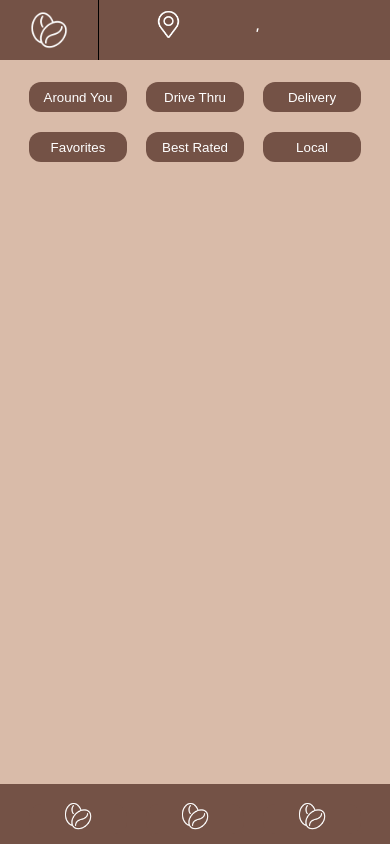
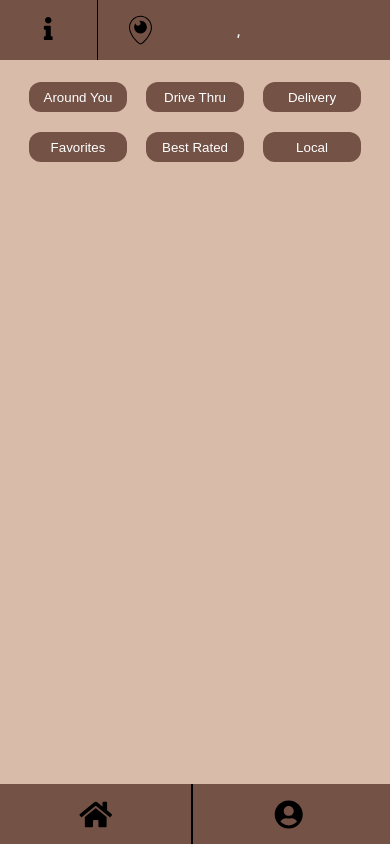
Before and after one commit to WalidMorocco/TWR-Final-Project, a React (Create React App) app in the folder client/: page / in a window 390 px wide. Built offline with nearby package versions, Linux system fonts and the light colour scheme; no server answers.

Commit message:
style / search changes

```diff
--- a/client/package.json
+++ b/client/package.json
@@ -6,7 +6,7 @@
     "@testing-library/jest-dom": "^5.16.5",
     "@testing-library/react": "^13.4.0",
     "@testing-library/user-event": "^13.5.0",
-    "axios": "^1.2.3",
+    "axios": "^1.3.4",
     "passport": "^0.6.0",
     "react": "^18.2.0",
     "react-dom": "^18.2.0",
--- a/client/src/components/Card/styles.css
+++ b/client/src/components/Card/styles.css
@@ -30,6 +30,11 @@
         margin: 0;
         color: white;
         margin-top: 10px;
+        width: 180px;
+        white-space: nowrap;
+        overflow: hidden;
+        text-overflow:ellipsis;
+
     }
     #store-miles{
         font-size: 15px;
--- a/client/src/components/Footer/Footer.jsx
+++ b/client/src/components/Footer/Footer.jsx
@@ -2,6 +2,9 @@ import "./styles.css"
 import coffee from "../../images/coffeeIcon.png"
 import home from "../../images/home.png"
 import {Routes, Route, useNavigate} from 'react-router-dom';
+import {FaHome} from 'react-icons/fa';
+import { IconContext } from "react-icons/lib";
+import {FaUserCircle} from 'react-icons/fa';
 
 export const Footer= () => {
   const navigate = useNavigate();
@@ -18,9 +21,19 @@ export const Footer= () => {
   return (
     <div className="footer-container">
       <div className="top-filters">
-        <button id="filter-1" onClick={navigateToSellerDashboard}><img id="home-icon" src={coffee} alt="React Image" /></button>
+        <div className="home-filter">
+          <IconContext.Provider value={{ className: "home-icon" }}>
+          <button className="filter-1" onClick={navigateToSellerDashboard}><FaHome/></button>
+        </IconContext.Provider>
+        </div>
+      {/* <IconContext.Provider value={{ className: "nav-icon" }}>
         <button id="filter-2" onClick={navigateToHome}><img id="home-icon" src={coffee} alt="React Image" /></button>
-        <button id="filter-3" onClick={navigateToProfile}><img id="home-icon" src={coffee} alt="React Image" /></button>
+      </IconContext.Provider> */}
+      <div className="profile-filter">
+        <IconContext.Provider value={{ className: "profile-icon" }}>
+          <button className="filter-3" onClick={navigateToProfile}><FaUserCircle/></button>
+        </IconContext.Provider>
+      </div>
       </div>
     </div>
   );
--- a/client/src/components/Footer/styles.css
+++ b/client/src/components/Footer/styles.css
@@ -9,9 +9,41 @@
         color: white;
         text-align: center;
     }
-    #home-icon{
-        width:30px;
-        margin-top:-4px;
+    .home-icon{
+        height: 50%;
+        width: 60%;
+        margin-top: 3px;
     }
-
+    .profile-icon{
+        height: 50%;
+        width: 60%;
+        margin-top: 3px;
+    }
+    .home-filter{
+     width: 49%;
+     float: left;
+     border-right: .5px solid black;
+     height: 60px;
+     margin-top: -20px;
+    }
+    .profile-filter{
+     width: 49%;
+     float: left;
+     border-left: .5px solid black;
+     height: 60px;
+     margin-top: -2px;
+     margin-top: -20px;
+    }
+    .filter-1{
+        height: 100%;
+        width: 100%;
+        background-color: #745246;
+        border:none;
+    }
+    .filter-3{
+        height: 100%;
+        width: 100%;
+        background-color: #745246;
+        border:none;
+    }
 }
--- a/client/src/components/Navbar/Navbar.jsx
+++ b/client/src/components/Navbar/Navbar.jsx
@@ -3,6 +3,10 @@ import { useNavigate } from "react-router-dom";
 import coffeeIcon from "../../images/coffeeIcon.png";
 import locationIcon from "../../images/locationIcon.png";
 import useLocation from "../../hooks/useLocation";
+import { FaPeriscope } from 'react-icons/fa';
+import { IconContext } from "react-icons/lib";
+import {FaInfo} from 'react-icons/fa';
+
 
 export const Navbar = () => {
 
@@ -14,14 +18,18 @@ export const Navbar = () => {
   };
   return (
     <div className="navbar-container">
-      <div className="navbar-icon">
-        <button id="icon-button" onClick={navigateToAbout}><img id="icon" src={coffeeIcon} alt="React Image" /></button>
-      </div>
+      <IconContext.Provider value={{ className: "about-icon" }}>
+        <div className="navbar-icon">
+          <button id="icon-button" onClick={navigateToAbout}><FaInfo/></button>
+        </div>
+      </IconContext.Provider>
       <div className="navbar-location">
-        <img id="location-icon" src={locationIcon} alt="Location" />
+      <IconContext.Provider value={{ className: "loc-icon" }}>
+      <FaPeriscope/>
         <h1 id="navbar-location-text">
-          {location.coordinates.lat}, {location.coordinates.lng}
+        {location.coordinates.lat}, {location.coordinates.lng}
         </h1>
+      </IconContext.Provider>
       </div>
     </div>
   );
--- a/client/src/components/Navbar/styles.css
+++ b/client/src/components/Navbar/styles.css
@@ -15,13 +15,15 @@
         margin: 0;
         text-align: center;
         float: left;
-        border-right: 1px solid black;
+
     }
     #icon-button{
         width: 100%;
         background: none;
         margin:0;
+        height: 100%;
         border: none;
+        border-right: 1px solid black;
     }
     #icon{
         margin: 0;
@@ -47,7 +49,18 @@
         text-align: center;
         line-height: 35px;
         font-size: 12px;
-        margin-left: -60px;
+        margin: 0;
+        margin-top: -50px;
+        margin-left: -10px;
     }
-
+    .about-icon{
+        width: 100%;
+        height: 40%;
+    }
+    .loc-icon{
+        height: 100%;
+        width: 25px;
+        margin: 0;
+        margin-left: 30px;
+    }
 }
--- a/client/src/components/Search/Search.jsx
+++ b/client/src/components/Search/Search.jsx
@@ -3,6 +3,8 @@ import { useState } from "react";
 import React from 'react';
 import GooglePlacesAutocomplete from 'react-google-places-autocomplete';
 import useNearby from "../../hooks/useNearby";
+import {useEffect} from "react";
+import axios from "axios";
 
 export const Search = ({ location }) => {
   const { data, loading, error } = useNearby(
@@ -18,12 +20,23 @@ export const Search = ({ location }) => {
   };
 
   var check = false;
-  var { StoreName, Address, Rating, hours} = "";
+  var { StoreName, Address, Rating, hours, open, placeId, number} = "";
   var stores = [];
+  var setData = [];
 
   function refreshPage() {
     window.location.reload(false);
   }
+
+  useEffect(() => {
+    axios.get("https://maps.googleapis.com/maps/api/place/details/json?place_id="+'ChIJcWTFjv5K5IkRY6ySbyU1J68'+"&key=AIzaSyBQ2ZxE8xaMwz0ipaMuDT_UE7EkPcIc00E")
+    .then((response) => console.log("RESPONSE "+JSON.stringify(response.data)))
+  }, []);
+
+  // number = response.formatted_phone_number;
+  // console.log("NUM" + number);
+
+  //  console.log(setData2);
 
   if(value  != null){
     console.log(value);
@@ -46,6 +59,16 @@ export const Search = ({ location }) => {
         check = true;
         StoreName = el.place.name;
         Address = el.place.vicinity;
+        Rating = el.place.rating;
+        hours = el.place.opening_hours.open_now;
+        placeId =el.place.place_id;
+        console.log(placeId + "AAAAAA")
+        if (hours == true){
+          open = "Open"
+        }
+        else{
+          open = "Closed"
+        }
       }
     })
   }
@@ -55,20 +78,28 @@ export const Search = ({ location }) => {
         <GooglePlacesAutocomplete
             selectProps={{
               value,
-              placeholder: 'Search...',
+              placeholder: 'Search',
               onChange: setValue,
             }}
             apiKey="AIzaSyBkpSZDQLvioiTKdeakMG3CQTnh5c2U0Rk"
           />
           <div className="results-container">
             <div className="title-result">
-              <h1>{StoreName}</h1>
+              <h1 id="r-title">{StoreName}</h1>
+            </div>
+            <div className="hours-result">
+              <h3 id="hours">{open}</h3>
             </div>
             <div className="address-result">
-              <a>{Address}</a>
+              <label htmlFor="Address">Address <br/> </label>
+              <h3 id="a-address">{Address}</h3>
             </div>
-            <div>
-              <button onClick={refreshPage}>Click to reload!</button>
+            <div className="rating-result">
+              <label htmlFor="Rating">Rating <br/> </label>
+              <h3 id="r-rating">{Rating}</h3>
+            </div>
+            <div className="close-button">
+              <button id="close" onClick={refreshPage}>Click to reload!</button>
             </div>
           </div>
       </div>
--- a/client/src/components/Search/styles.css
+++ b/client/src/components/Search/styles.css
@@ -17,11 +17,59 @@
     .results-container{
         width: 100%;
         background-color: #745246;
-        height: 600px;
+
         margin-top: 0px;
-        border-top-left-radius: 12px;
-        border-top-right-radius: 12px;
+        border-radius: 12px;
         border-bottom: #D9BBA9;
+
+    }
+    .title-result{
+        margin-left: 5%;
+    }
+    #r-title{
+        padding-top: 5%;
+    }
+    #hours{
+        margin-left: 10%;
+    }
+    label{
+        margin-left: 10%;
+        font-size: 20px;
+        font-weight: bold;
+
+    }
+    .address-result{
+        width: 100%;
+        /* background-color: #61443a; */
+    }
+    #a-address{
+        margin-left: 10%;
+        margin-top: 5px;
+        width: 100%;
+        font-size: 17px;
+    }
+    .rating-result{
+        width: 100%;
+        /* background-color: #61443a; */
+    }
+    #r-rating{
+        margin-left: 10%;
+        margin-top: 5px;
+        font-size: 17px;
+    }
+    .close-button{
+        width: 100%;
+
+    }
+    #close{
+        width: 80%;
+        margin-left: 10%;
+        border-radius: 12px;
+        border:none;
+        height: 40px;
+        margin-top: 10px;
+        margin-bottom: 25px;
+        background-color: #573e35;
         color: white;
     }
 }
--- a/client/src/components/StoresList.jsx
+++ b/client/src/components/StoresList.jsx
@@ -6,7 +6,7 @@ export const StoresList = ({ location }) => {
   const { data, loading, error } = useNearby(
     location.coordinates.lat,
     location.coordinates.lng,
-    "5000"
+    "8000"
   );
 
   console.log(data);
```
Also changed, not shown: 1 other file (tests, documents, lock files or other folders).
